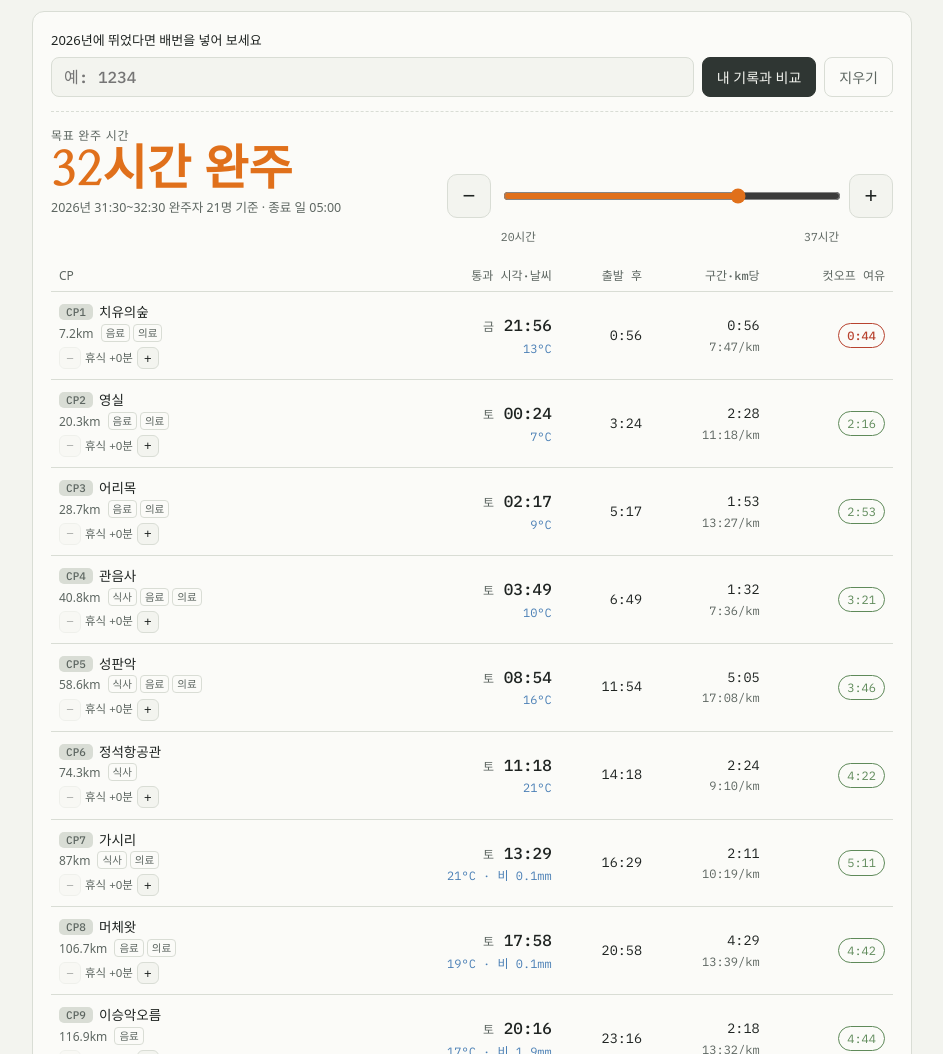
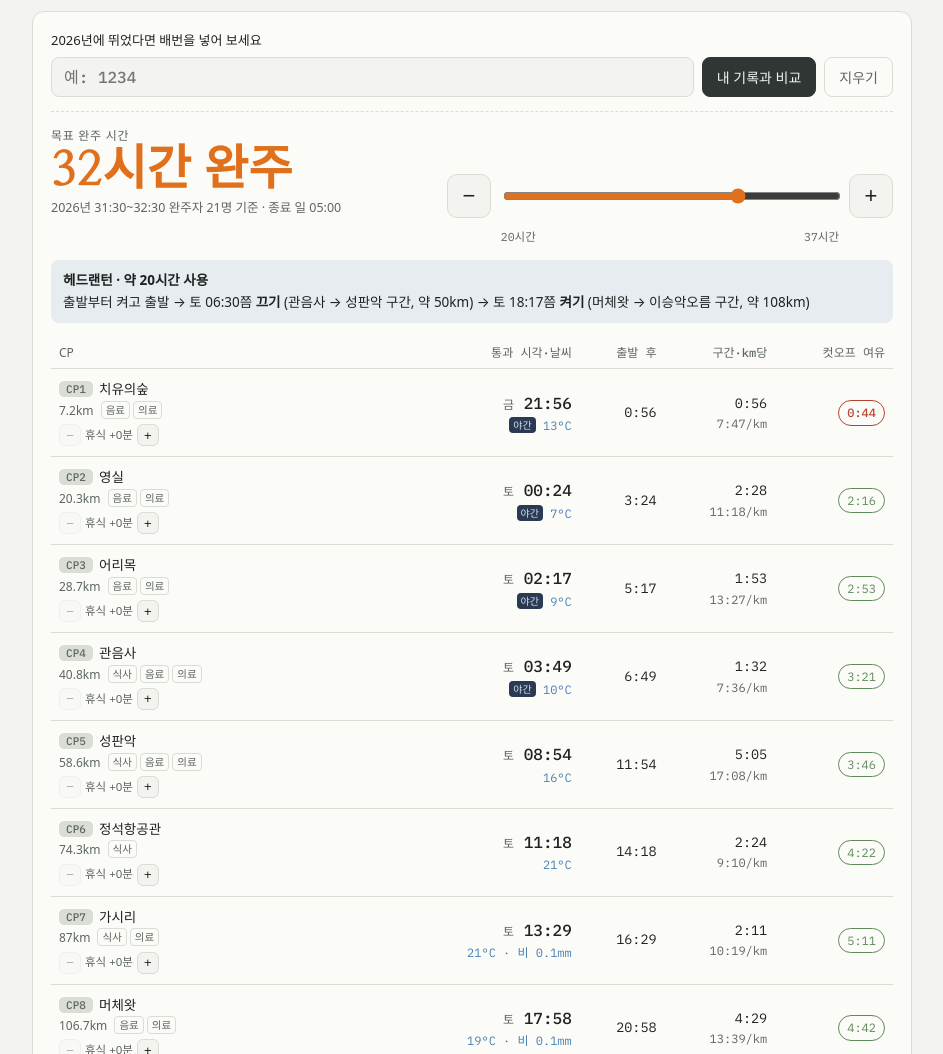
Before and after one commit to osysee/transjeju-2026, a plain HTML site: page index.html in a window 1280 px wide. Shown: the part 680-1734 px from the top of the page, without its empty margins (168-1111 px from the left). Drawn offline with Linux system fonts and the light colour scheme; a web font is replaced by a local one.

Commit message:
Add headlamp on/off timing

```diff
--- a/index.html
+++ b/index.html
@@ -127,6 +127,8 @@ tr.fin .cpn{background:var(--accent);color:#fff}
 .prng{width:200px}
 .pr{font-family:var(--mono);font-size:11.5px}.pr b{color:var(--accent);font-weight:600}
 .segt th .th-ax{position:relative;display:block;width:200px;height:14px;margin-top:2px}.segt th .th-ax em{position:absolute;transform:translateX(-50%);font-style:normal;font-size:10.5px;color:var(--muted);font-family:var(--mono)}
+.pl-lamp{margin:0;padding:10px 12px;border-radius:8px;background:color-mix(in srgb,#4a7fb5 12%,transparent);font-size:13.5px;line-height:1.6}
+.ngt{display:inline-block;font-size:10px;padding:0 4px;border-radius:4px;background:#2b3a52;color:#cfe0f5;font-family:var(--body);vertical-align:1px}
 details.mx{background:var(--surface);border:1px solid var(--line);border-radius:10px;padding:12px 16px}
 details.mx summary{cursor:pointer;font-weight:500}
 .mxt{font-size:12.5px;margin-top:10px}.mxt td,.mxt th{padding:5px 8px}.mxt td:first-child{position:sticky;left:0;background:var(--surface)}
@@ -149,6 +151,7 @@ footer a{color:inherit}
   <div><b>컷오프 여유</b> · CP 도착 시각과 그 CP 컷오프 시각의 차이입니다. 컷오프 이후 도착한 인원은 제외했습니다.</div>
   <div><b>내 기록 비교</b> · 배번으로 UTMB Live 공개 기록(CP 통과 시간)을 찾습니다. 이름은 이 페이지에 들어 있지 않습니다. 순위는 그 CP에 도착한 모든 출발자 기준, 같은 기록대는 내 완주 시간 ±1시간(60K ±30분) 완주자입니다.</div>
   <div><b>날씨</b> · Open-Meteo 과거 기상 API(ERA5 기반 재분석)에서 각 CP 좌표·고도의 시간별 값을 가져왔습니다.</div>
+  <div><b>헤드랜턴</b> · 제주(북위 33.4°) 기준 일몰 18:17, 일출 06:30으로 계산했습니다. 숲길이나 흐린 날은 일몰 전에 어두워지고, 완전히 어두워지는 시민박명 끝은 일몰 약 25분 뒤(18:41)입니다. 켜고 끄는 지점은 CP 사이를 일정한 속도로 간다고 보고 추정했습니다.</div>
   <div><b>레이스 플랜</b> · 목표 시간 ±1시간(60K는 ±30분)에 완주한 사람들의 "CP 도착 시간 ÷ 완주 시간" 비율 중앙값에 목표 시간을 곱했습니다. 기록이 적은 시간대도 흔들리지 않도록 비율을 썼습니다. 표시 인원은 목표 시간 앞뒤 반 칸 안의 완주자 수입니다. 2027년 출발 시각이 바뀌면 "출발 후" 열을 기준으로 보세요.</div>
   <div><b>상위/중위/하위</b> · 완주 기록 순으로 완주자를 3등분한 그룹입니다.</div>
 </footer>
@@ -443,16 +446,30 @@ function analyzeMe(id,sel){
   return out;
 }
 
+// Jeju sun times (KST, minutes from 10/02 00:00): sunset ~18:17, sunrise ~06:30; civil twilight ±25min
+const SUN={set:[1098,2537,3975],rise:[1830,3270]};
+const isDark=t=>(t>=1098&&t<1830)||(t>=2537&&t<3270)||t>=3975||t<390;
+function lampPlan(id,A){
+  const P=DATA[id].pts.slice(1), s0=START_MIN[id], end=s0+A[A.length-1];
+  const ev=[...SUN.set.map(t=>[t,"on"]),...SUN.rise.map(t=>[t,"off"])].filter(([t])=>t>s0&&t<end).sort((a,b)=>a[0]-b[0]);
+  const loc=t=>{const m=t-s0; let j=A.findIndex(a=>a>m); if(j<0) j=A.length-1; const pm=j?A[j-1]:0, pk=j?P[j-1][2]:0; const km=pk+(m-pm)/((A[j]-pm)||1)*(P[j][2]-pk); return `${j?ko(P[j-1][0]):ko(DATA[id].pts[0][0])} → ${ko(P[j][0])} 구간, 약 ${Math.round(km)}km`};
+  let darkMin=0; for(let t=s0;t<end;t+=5) if(isDark(t)) darkMin+=5;
+  const fmtC=t=>{const d=Math.floor(t/1440),r=t%1440; return `${DAYS[d]} ${String(Math.floor(r/60)).padStart(2,"0")}:${String(r%60).padStart(2,"0")}`};
+  const steps=[isDark(s0)?"출발부터 켜고 출발":"출발 땐 필요 없음"];
+  ev.forEach(([t,k])=>steps.push(`${fmtC(t)}쯤 <b>${k==="on"?"켜기":"끄기"}</b> (${loc(t)})`));
+  if(!darkMin) return `<p class="pl-lamp"><b>헤드랜턴</b> · 이 플랜이면 해 있을 때 끝나요. 그래도 필수 장비는 챙기세요.</p>`;
+  return `<p class="pl-lamp"><b>헤드랜턴 · 약 ${Math.round(darkMin/60*2)/2}시간 사용</b><br>${steps.join(" → ")}</p>`;
+}
 function planner(id){
   const rows=PLAN[id], P=DATA[id].pts.slice(1), X=EXTRA[id];
   let sel=rows.findIndex(r=>r[0]>=DATA[id].ftq[3]); if(sel<0) sel=rows.length-1;
   try{const v=localStorage.getItem("tj-plan-"+id); if(v!==null&&+v>=0&&+v<rows.length) sel=+v}catch(e){}
   const step=rows[1][0]-rows[0][0];
   setTimeout(()=>{const box=document.getElementById("pl-"+id); if(!box) return;
-    const rg=box.querySelector("input[type=range]"), out=box.querySelector(".pl-big"), sub=box.querySelector(".pl-n"), tb=box.querySelector("tbody"), th=box.querySelector("thead tr"), warn=box.querySelector(".pl-warn"), meOut=box.querySelector(".me-out");
+    const lamp=box.querySelector(".pl-lampbox"), rg=box.querySelector("input[type=range]"), out=box.querySelector(".pl-big"), sub=box.querySelector(".pl-n"), tb=box.querySelector("tbody"), th=box.querySelector("thead tr"), warn=box.querySelector(".pl-warn"), meOut=box.querySelector(".me-out");
     const draw=i=>{ST.sel[id]=i; rg.value=i; const r=rows[i], A=planRest(id,i), RS=getRest(id), totR=RS.reduce((a,b)=>a+b,0);
       const me=ST.me&&ST.me.race===id?ST.me.row.slice(4):null;
-      out.textContent=hk(r[0])+" 완주"+(totR?` + 휴식 ${totR}분`:""); sub.innerHTML=`2026년 ${fmtH(r[0]-step/2)}~${fmtH(r[0]+step/2)} 완주자 ${r[1]}명 기준 · ${totR?`<b>예상 완주 ${fmtM(A[A.length-1])}</b> · `:""}종료 ${clock(id,A[A.length-1]).join(" ")}${totR?` · <button type="button" class="rest-reset">휴식 초기화</button>`:""}`;
+      out.textContent=hk(r[0])+" 완주"+(totR?` + 휴식 ${totR}분`:""); sub.innerHTML=`2026년 ${fmtH(r[0]-step/2)}~${fmtH(r[0]+step/2)} 완주자 ${r[1]}명 기준 · ${totR?`<b>예상 완주 ${fmtM(A[A.length-1])}</b> · `:""}종료 ${clock(id,A[A.length-1]).join(" ")}${totR?` · <button type="button" class="rest-reset">휴식 초기화</button>`:""}`; lamp.innerHTML=lampPlan(id,A);
       th.innerHTML=`<th>CP</th><th class="num c-clk">통과 시각·날씨</th><th class="num c-el">출발 후</th><th class="num c-seg">구간·km당</th><th class="num">컷오프 여유</th>${me?`<th class="num me">내 2026</th><th class="num me">플랜 대비</th>`:""}`;
       let worst=null;
       tb.innerHTML=P.map((p,j)=>{const m=A[j], prev=j?A[j-1]:0, k=clock(id,m); const last=j===P.length-1; const km=p[2]-(j?P[j-1][2]:0);
@@ -460,7 +477,7 @@ function planner(id){
           if(j>0&&buf<120&&(!worst||buf<worst.buf)) worst={buf,name:ko(p[0]),rate,key};
           bufCell=`<span class="chip ${buf<60?"hi":buf<120?"mid":"ok"}">${fmtM(buf)}</span>`}
         let meCells=""; if(me){const v=me[j]; if(v==null) meCells=`<td class="num me">–</td><td class="num me">–</td>`; else {const d=v-m; const pv=j?me[j-1]:0; meCells=`<td class="num me">${fmtM(v)}<span class="meta">${rankAt(id,j,v)[0]}위${pv!=null?`<span class="mp">${pace(v-pv,km)}/km</span>`:""}</span></td><td class="num me"><span class="dlt ${d>5?"late":d<-5?"early":""}">${sgn(d)}</span></td>`}}
-        return `<tr class="${last?"fin":""}"><td><span class="seg"><span class="cpn">${last?"FIN":"CP"+(j+1)}</span>${ko(p[0])}</span><span class="meta">${p[2]}km ${last?"":svcChips(p[5])}</span>${last?"":`<span class="rest ${RS[j]?"on":""}"><button type="button" data-j="${j}" data-d="-5" aria-label="${ko(p[0])} 휴식 5분 줄이기" ${RS[j]?"":"disabled"}>−</button><span>휴식 +${RS[j]}분</span><button type="button" data-j="${j}" data-d="5" aria-label="${ko(p[0])} 휴식 5분 늘리기">+</button></span>`}</td><td class="num c-clk"><b class="clk"><small>${k[0]}</small> ${k[1]}</b><span class="meta wx">${wxTxt(wxAt(id,p[0],m))}</span></td><td class="num c-el">${fmtM(m)}</td><td class="num c-seg">${fmtM(m-prev)}<span class="meta">${pace(m-prev,km)}/km</span></td><td class="num">${bufCell}</td>${meCells}</tr>`}).join("");
+        return `<tr class="${last?"fin":""}"><td><span class="seg"><span class="cpn">${last?"FIN":"CP"+(j+1)}</span>${ko(p[0])}</span><span class="meta">${p[2]}km ${last?"":svcChips(p[5])}</span>${last?"":`<span class="rest ${RS[j]?"on":""}"><button type="button" data-j="${j}" data-d="-5" aria-label="${ko(p[0])} 휴식 5분 줄이기" ${RS[j]?"":"disabled"}>−</button><span>휴식 +${RS[j]}분</span><button type="button" data-j="${j}" data-d="5" aria-label="${ko(p[0])} 휴식 5분 늘리기">+</button></span>`}</td><td class="num c-clk"><b class="clk"><small>${k[0]}</small> ${k[1]}</b><span class="meta wx">${isDark(START_MIN[id]+m)?`<span class="ngt">야간</span> `:""}${wxTxt(wxAt(id,p[0],m))}</span></td><td class="num c-el">${fmtM(m)}</td><td class="num c-seg">${fmtM(m-prev)}<span class="meta">${pace(m-prev,km)}/km</span></td><td class="num">${bufCell}</td>${meCells}</tr>`}).join("");
       box.classList.toggle("has-me",!!me);
       warn.hidden=!worst; if(worst) warn.innerHTML=`<b>${worst.name}에서 컷오프 여유가 ${fmtM(worst.buf)}입니다.</b> 2026년에 이 정도 여유(${BKL[worst.key]})로 도착한 사람의 최종 완주율은 ${worst.rate!=null?worst.rate+"%":"집계 불가"}였습니다.`;
       if(me){meOut.hidden=false; meOut.innerHTML=`<div class="me-h">배번 ${ST.me.row[0]} · 2026 ${DATA[id].name} 분석</div><ul class="notes">${analyzeMe(id,i).map(t=>`<li>${t}</li>`).join("")}</ul>`} else meOut.hidden=true;
@@ -485,6 +502,7 @@ function planner(id){
     <div class="pl-top"><div><div class="pl-lab">목표 완주 시간</div><div class="pl-big" aria-live="polite"></div><div class="pl-n"></div></div>
     <div class="pl-ctl"><button type="button" class="mn" aria-label="목표 시간 줄이기">−</button><input id="rg-${id}" type="range" min="0" max="${rows.length-1}" step="1" value="${sel}" aria-label="목표 완주 시간"><button type="button" class="pl" aria-label="목표 시간 늘리기">+</button></div>
     <div class="pl-ticks"><span>${hk(rows[0][0])}</span><span>${hk(rows[rows.length-1][0])}</span></div></div>
+    <div class="pl-lampbox"></div>
     <p class="pl-warn" hidden></p>
     <div class="scroll"><table class="pltab"><thead><tr></tr></thead><tbody></tbody></table></div>
   </div>
```
